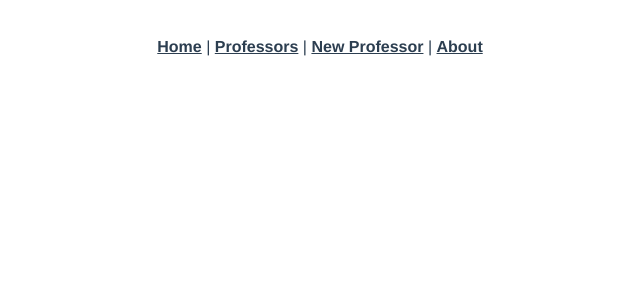
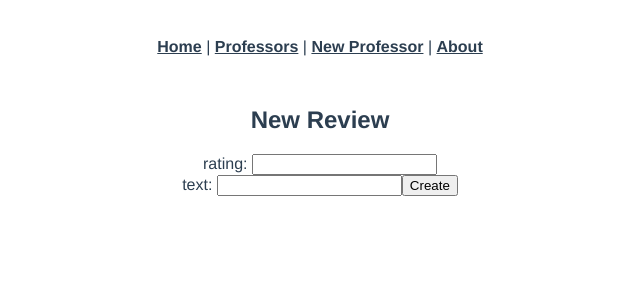
Before and after one commit to Kristofer-Henriquez/rate-app-frontend, a Vue app: page /professors/1/reviewcreate in a window 1280 px wide. Shown: the top 300 px of the page, without its empty margins (320-960 px from the left). Built offline with nearby package versions, Linux system fonts and the light colour scheme.

Commit message:
add create reviews rought

```diff
--- a/src/router/index.js
+++ b/src/router/index.js
@@ -5,6 +5,7 @@ import Professors from '../views/ProfessorsIndex.vue';
 import ProfessorShow from '../views/ProfessorShow.vue';
 import ProfessorEdit from '../views/ProfessorEdit.vue';
 import ProfessorCreate from '../views/ProfessorCreate.vue';
+import ReviewCreate from '../views/ReviewCreate.vue';
 
 Vue.use(VueRouter);
 
@@ -35,12 +36,14 @@ const routes = [
     component: ProfessorCreate
   },
   {
+    path: '/professors/:id/reviewcreate',
+    name: 'ReviewCreate',
+    component: ReviewCreate,
+  },
+  {
     path: '/about',
     name: 'About',
-    // route level code-splitting
-    // this generates a separate chunk (about.[hash].js) for this route
-    // which is lazy-loaded when the route is visited.
-    component: () => import(/* webpackChunkName: "about" */ '../views/About.vue')
+    component: () => import('../views/About.vue')
   }
 ];
 
--- a/src/views/ProfessorShow.vue
+++ b/src/views/ProfessorShow.vue
@@ -14,6 +14,7 @@
       <p>{{ review.rating }}</p>
       <p>{{ review.text }}</p>
     </div>
+    <a v-bind:href="`/professors/${professor.id}/reviewcreate`">Write Review!</a>
   </div>
 </template>
 
@@ -26,9 +27,7 @@ export default {
   data: function() {
     return {
       professor: [],
-      review: [
-        // rating: "",
-      ],
+      review: [],
     };
   },
   created: function() {
@@ -49,23 +48,6 @@ export default {
         this.$router.push("/professors");
       });
     },
-    createReview: function() {
-      var params = {
-        professors_id: this.professor.id,
-        name: this.newReviewrating,
-        title: this.newReviewText,
-      };
-      axios
-        .post("/reviews/", params)
-        .then(response => {
-          console.log(response.data);
-          this.$router.push(`/professors/${this.$route.params.id}`);
-        })
-        .catch(error => {
-          console.log("photos create error", error.response);
-          this.errors = error.response.data.errors;
-        });
-    },
   },
 };
 </script>
--- /dev/null
+++ b/src/views/ReviewCreate.vue
@@ -0,0 +1,53 @@
+<template>
+  <div class="Review-Create">
+    <h2>New Review</h2>
+    <form v-on:submit.prevent="createReview()">
+      <ul>
+        <li v-for="error in errors">{{ error }}</li>
+      </ul>
+      <div>
+        rating:
+        <input type="text" v-model="newReviewRating" />
+      </div>
+      text:
+      <input type="text" v-model="newReviewText" />
+      <input type="submit" value="Create" />
+    </form>
+  </div>
+</template>
+
+<style></style>
+
+<script>
+import axios from "axios";
+
+export default {
+  data: function() {
+    return {
+      newReviewRating: "",
+      newReviewText: "",
+      errors: [],
+    };
+  },
+  created: function() {},
+  methods: {
+    createReview: function() {
+      var params = {
+        professors_id: this.$route.params.id,
+        rating: this.newReviewRating,
+        text: this.newReviewText,
+      };
+      axios
+        .post("/reviews/", params)
+        .then(response => {
+          console.log(response.data);
+          this.$router.push(`/professors/${this.$route.params.id}`);
+        })
+        .catch(error => {
+          console.log("Review create error", error.response);
+          this.errors = error.response.data.errors;
+        });
+    },
+  },
+};
+</script>
```
